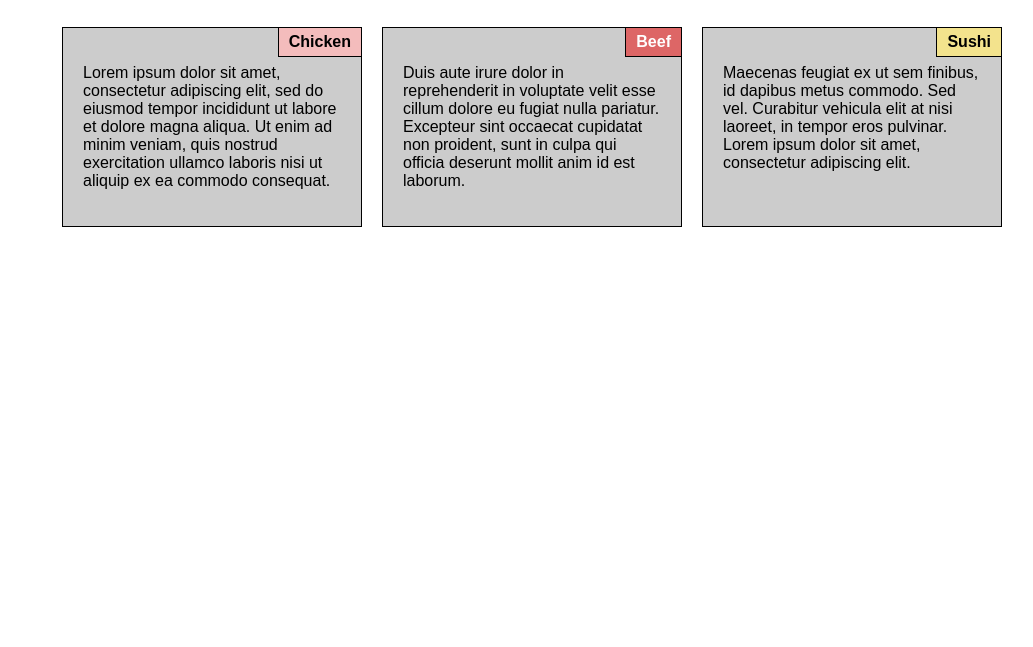
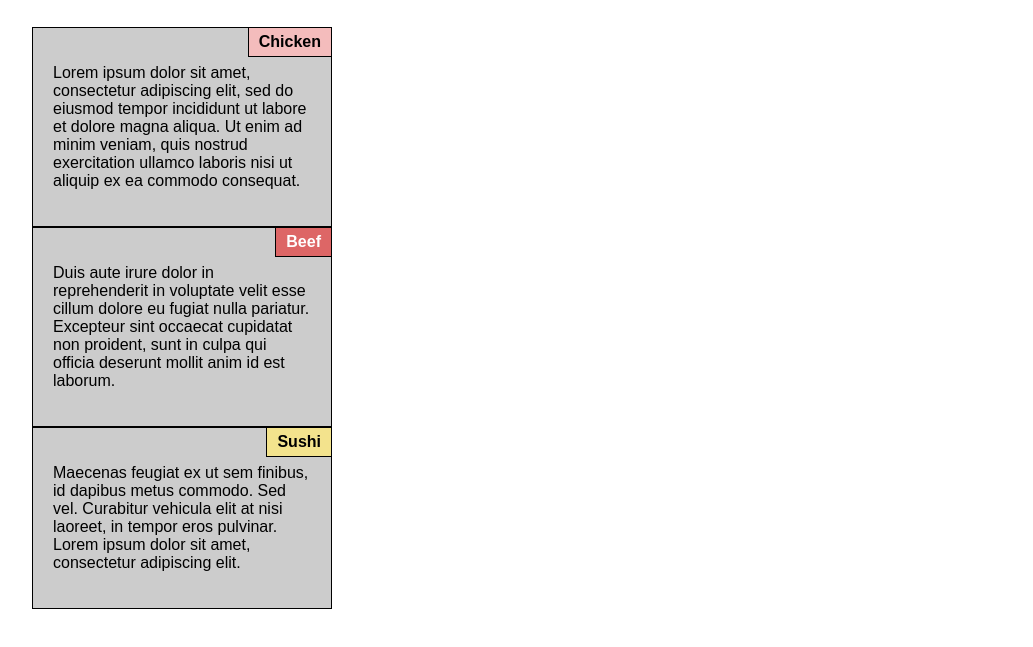
Before and after one commit to Raphael-Testing/coursera-test, a plain HTML site: page docs/index.html in a window 1280 px wide. Shown: the part 81-728 px from the top of the page, without its empty margins (108-1141 px from the left). Drawn offline with Linux system fonts and the light colour scheme.

Commit message:
done project

```diff
--- a/docs/css/styles.css
+++ b/docs/css/styles.css
@@ -11,10 +11,8 @@ h1 {
 }
 
 .container {
-  display: flex;
-  flex-wrap: wrap;
-  gap: 20px;
-  justify-content: center;
+  max-width: 1000px;
+  margin: 0 auto;
 }
 
 .card {
```
